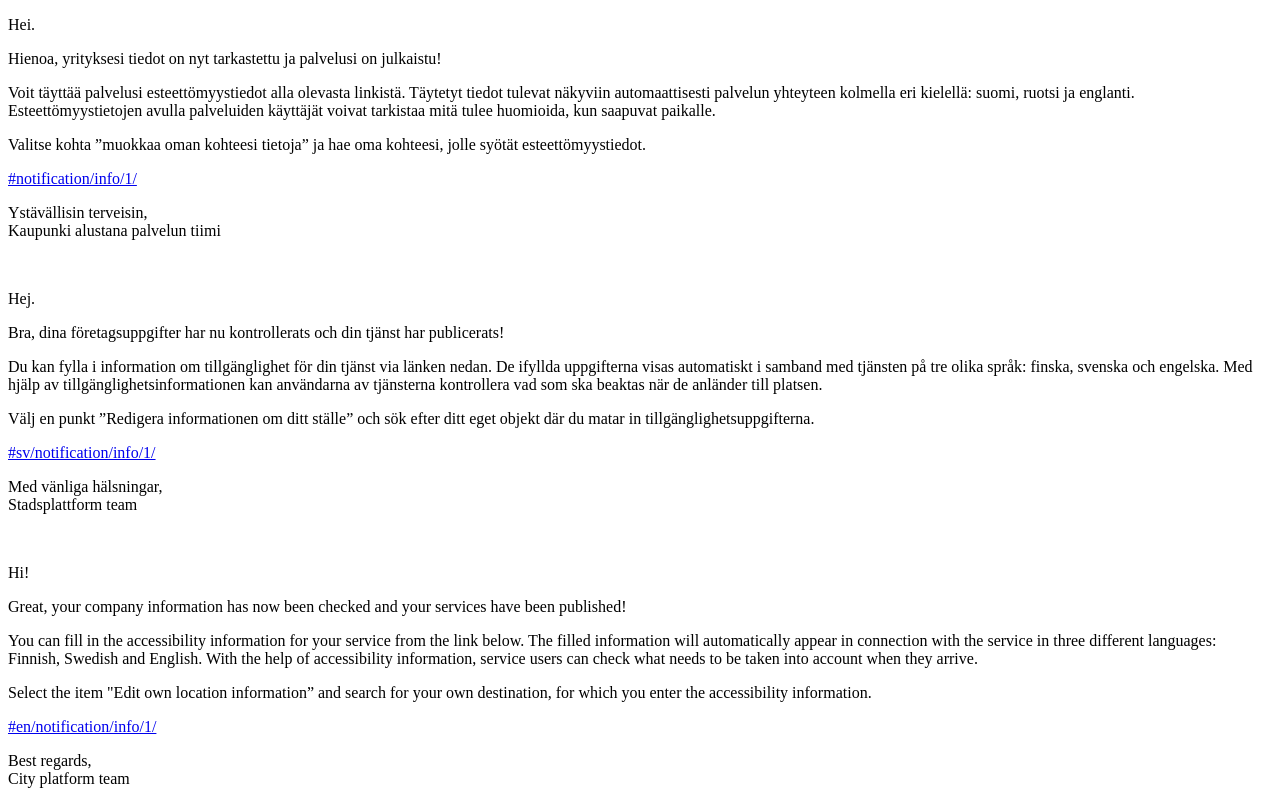
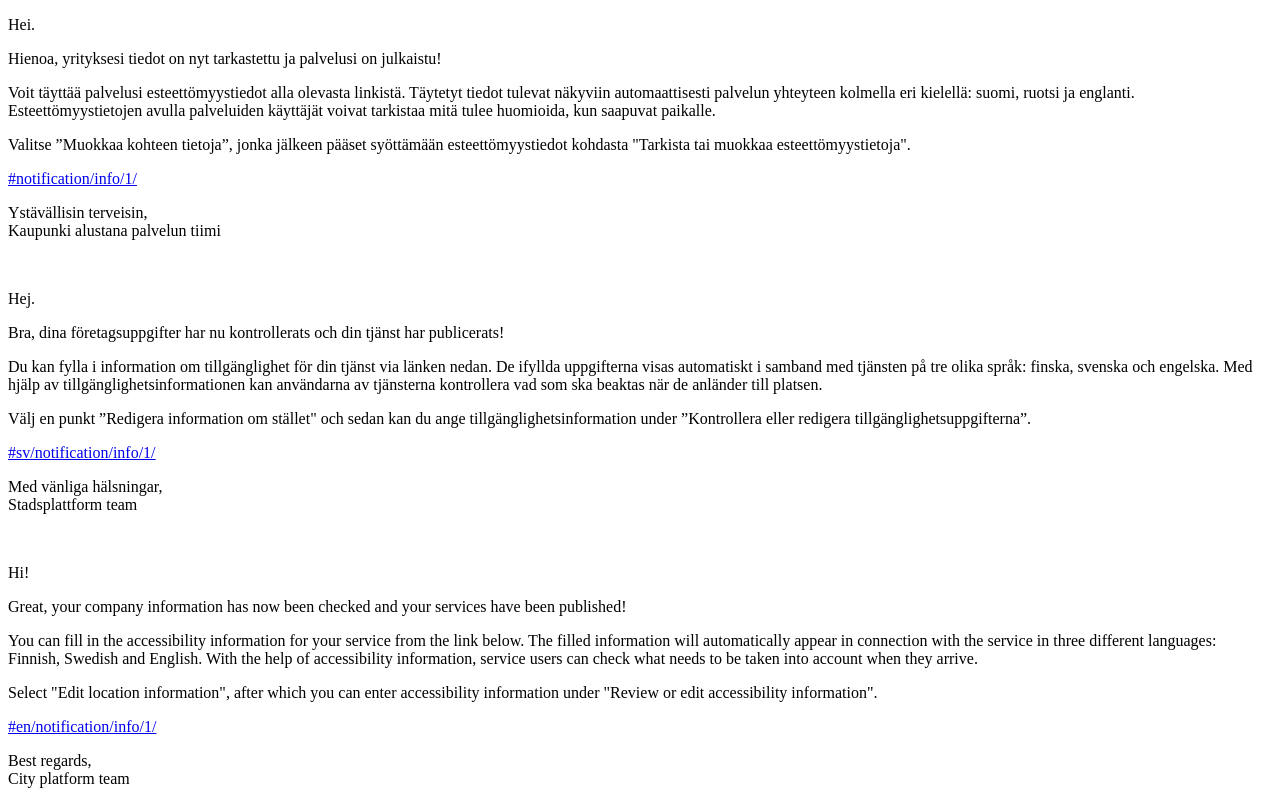
Before and after one commit to City-of-Helsinki/tpr-ilmoituslomake-backend, a Python web app: template ilmoituslomake/moderation/templates/accessibility_email.html in a window 1280 px wide. Run offline with Jinja, Linux system fonts and the light colour scheme; the template is opened without the code that fills it: most values are stand-ins (such as "Sample title", 1, 10 or a date in 2020).

Commit message:
Updated email text

```diff
--- a/ilmoituslomake/moderation/templates/accessibility_email.html
+++ b/ilmoituslomake/moderation/templates/accessibility_email.html
@@ -5,7 +5,7 @@
             <p>Hei.</p>
             <p>Hienoa, yrityksesi tiedot on nyt tarkastettu ja palvelusi on julkaistu!</p>
             <p>Voit täyttää palvelusi esteettömyystiedot alla olevasta linkistä. Täytetyt tiedot tulevat näkyviin automaattisesti palvelun yhteyteen kolmella eri kielellä: suomi, ruotsi ja englanti. Esteettömyystietojen avulla palveluiden käyttäjät voivat tarkistaa mitä tulee huomioida, kun saapuvat paikalle.</p>
-            <p>Valitse kohta ”muokkaa oman kohteesi tietoja” ja hae oma kohteesi, jolle syötät esteettömyystiedot.</p>
+            <p>Valitse ”Muokkaa kohteen tietoja”, jonka jälkeen pääset syöttämään esteettömyystiedot kohdasta "Tarkista tai muokkaa esteettömyystietoja".</p>
             <p><a href="{{base_url}}notification/info/{{target_id}}/">{{base_url}}notification/info/{{target_id}}/</a></p>
             <p>
                 <div>Ystävällisin terveisin,</div>
@@ -19,7 +19,7 @@
             <p>Hej.</p>
             <p>Bra, dina företagsuppgifter har nu kontrollerats och din tjänst har publicerats!</p>
             <p>Du kan fylla i information om tillgänglighet för din tjänst via länken nedan. De ifyllda uppgifterna visas automatiskt i samband med tjänsten på tre olika språk: finska, svenska och engelska. Med hjälp av tillgänglighetsinformationen kan användarna av tjänsterna kontrollera vad som ska beaktas när de anländer till platsen.</p>
-            <p>Välj en punkt ”Redigera informationen om ditt ställe” och sök efter ditt eget objekt där du matar in tillgänglighetsuppgifterna.</p>
+            <p>Välj en punkt ”Redigera information om stället" och sedan kan du ange tillgänglighetsinformation under ”Kontrollera eller redigera tillgänglighetsuppgifterna”.</p>
             <p><a href="{{base_url}}sv/notification/info/{{target_id}}/">{{base_url}}sv/notification/info/{{target_id}}/</a></p>
             <p>
                 <div>Med vänliga hälsningar,</div>
@@ -33,7 +33,7 @@
             <p>Hi!</p>
             <p>Great, your company information has now been checked and your services have been published!</p>
             <p>You can fill in the accessibility information for your service from the link below. The filled information will automatically appear in connection with the service in three different languages: Finnish, Swedish and English. With the help of accessibility information, service users can check what needs to be taken into account when they arrive.</p>
-            <p>Select the item "Edit own location information” and search for your own destination, for which you enter the accessibility information.</p>
+            <p>Select "Edit location information", after which you can enter accessibility information under "Review or edit accessibility information".</p>
             <p><a href="{{base_url}}en/notification/info/{{target_id}}/">{{base_url}}en/notification/info/{{target_id}}/</a></p>
             <p>
                 <div>Best regards,</div>
```
